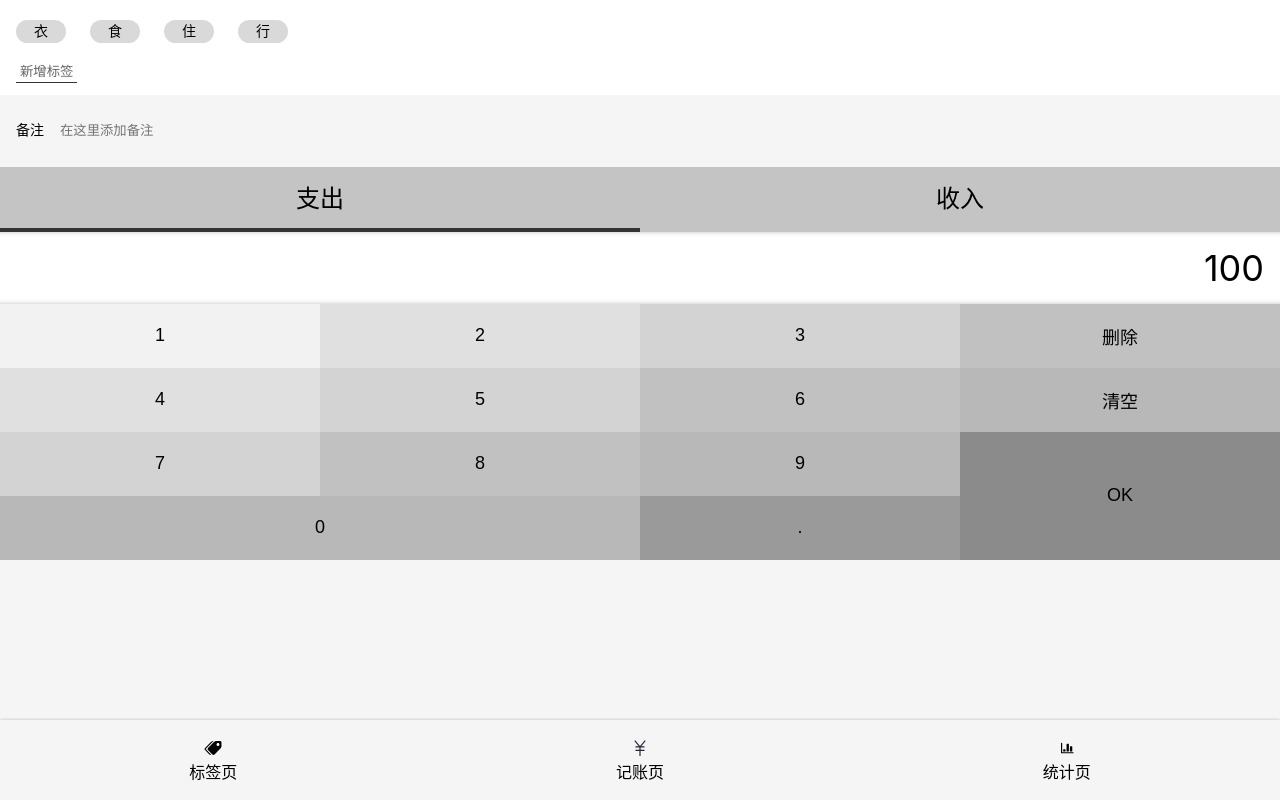
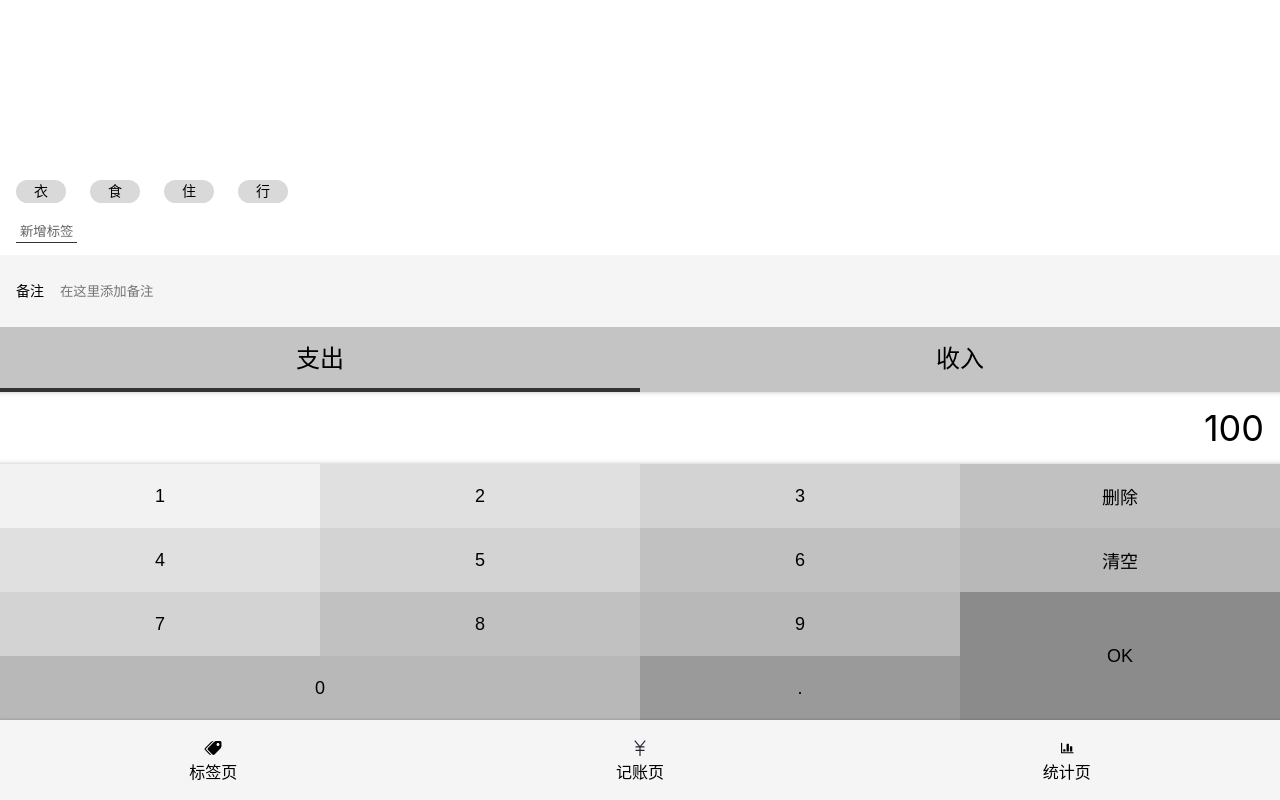
Before and after one commit to zhouzhaoyuan/project-wangcai, a React app: page /#/ in a window 1280 px wide. Built offline with nearby package versions, Linux system fonts and the light colour scheme.

Commit message:
Money.tsx ä数字面板UI完成

```diff
--- a/src/components/Page.tsx
+++ b/src/components/Page.tsx
@@ -16,7 +16,7 @@ const Main = styled.div`
 const Page = (props:any) => {
   return (
     <Wrapper>
-      <Main>
+      <Main className={props.className}>
         {props.children}
       </Main>
       <Nav/>
--- a/src/views/Money.tsx
+++ b/src/views/Money.tsx
@@ -3,6 +3,11 @@ import React from 'react';
 import styled from 'styled-components';
 
 const TagsSection = styled.section`
+  display: flex;
+  flex-direction: column;
+  justify-content: end;
+  align-items: start;
+  flex-grow: 1;
   background: #FFF;
   padding: 12px 16px;
   > ol{
@@ -133,9 +138,13 @@ const NumberPadSection = styled.section`
   }
 
 `
+const MyLayout = styled(Page)`
+  display: flex;
+  flex-direction: column;
+`
 const Money = () => {
   return (
-    <Page>
+    <MyLayout>
       <TagsSection>
         <ol>
           <li>衣</li>
@@ -178,7 +187,7 @@ const Money = () => {
           <button className="dot">.</button>
         </div>
       </NumberPadSection>
-    </Page>
+    </MyLayout>
   )
 };
 export default Money
```
